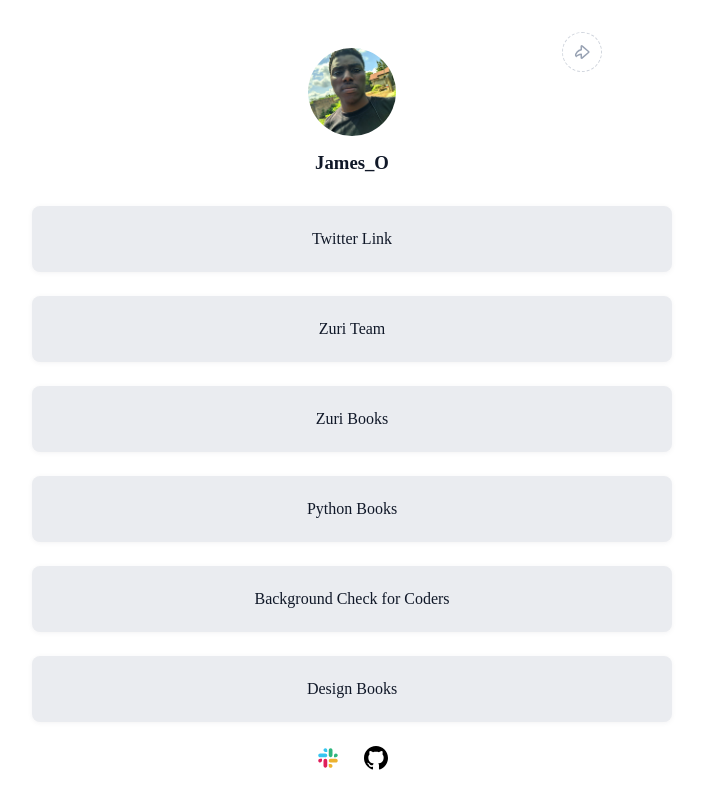
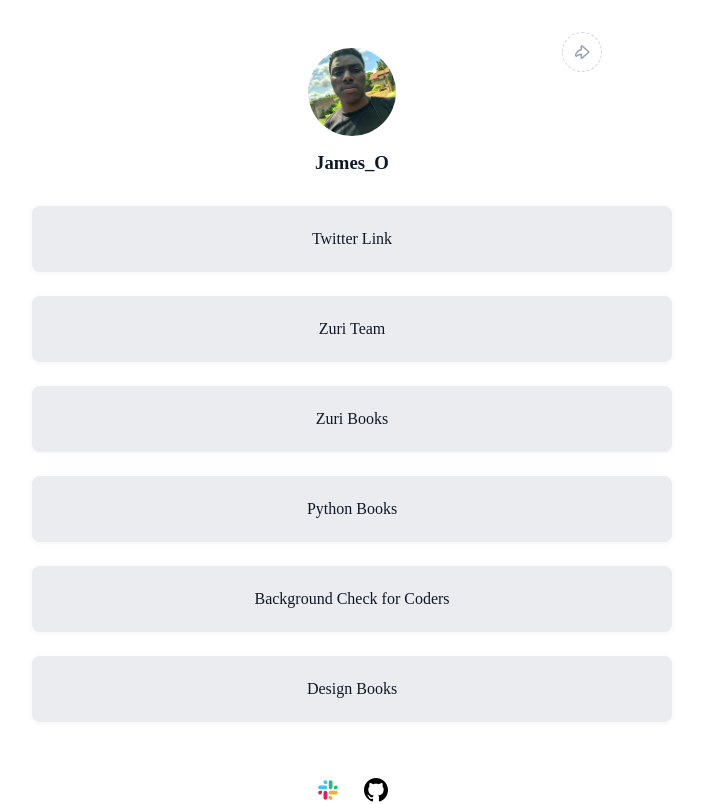
Before and after one commit to jaydhales/linktree-clone, a React (Vite) app: page / in a window 1280 px wide. Shown: the top 804 px of the page, without its empty margins (288-991 px from the left). Built offline with nearby package versions, Linux system fonts and the light colour scheme.

Commit message:
restyling

```diff
--- a/src/App.css
+++ b/src/App.css
@@ -122,7 +122,8 @@ section {
 }
 
 .other-links {
-  display: none;
+  display: flex;
+  padding: 2rem;
   justify-content: center;
   align-items: center;
   gap: 1.5rem;
@@ -137,17 +138,14 @@ section {
 }
 
 footer {
-  padding: 3rem 5rem;
-  display: none;
+  padding: 3rem 1rem;
+  display: flex;
   flex-direction: column;
-  justify-content: center;
-  align-items: center;
   gap: 1.5rem;
 }
 
 footer p {
   color: #667085;
-  text-align: center;
 }
 
 footer img {
@@ -167,14 +165,10 @@ footer img {
     display: none;
   }
 
-  .other-links {
-    display: flex;
-  }
-
   footer {
-    display: flex;
     flex-direction: row;
     justify-content: space-between;
     align-items: flex-end;
+    padding: 3rem 5rem;
   }
 }
```
